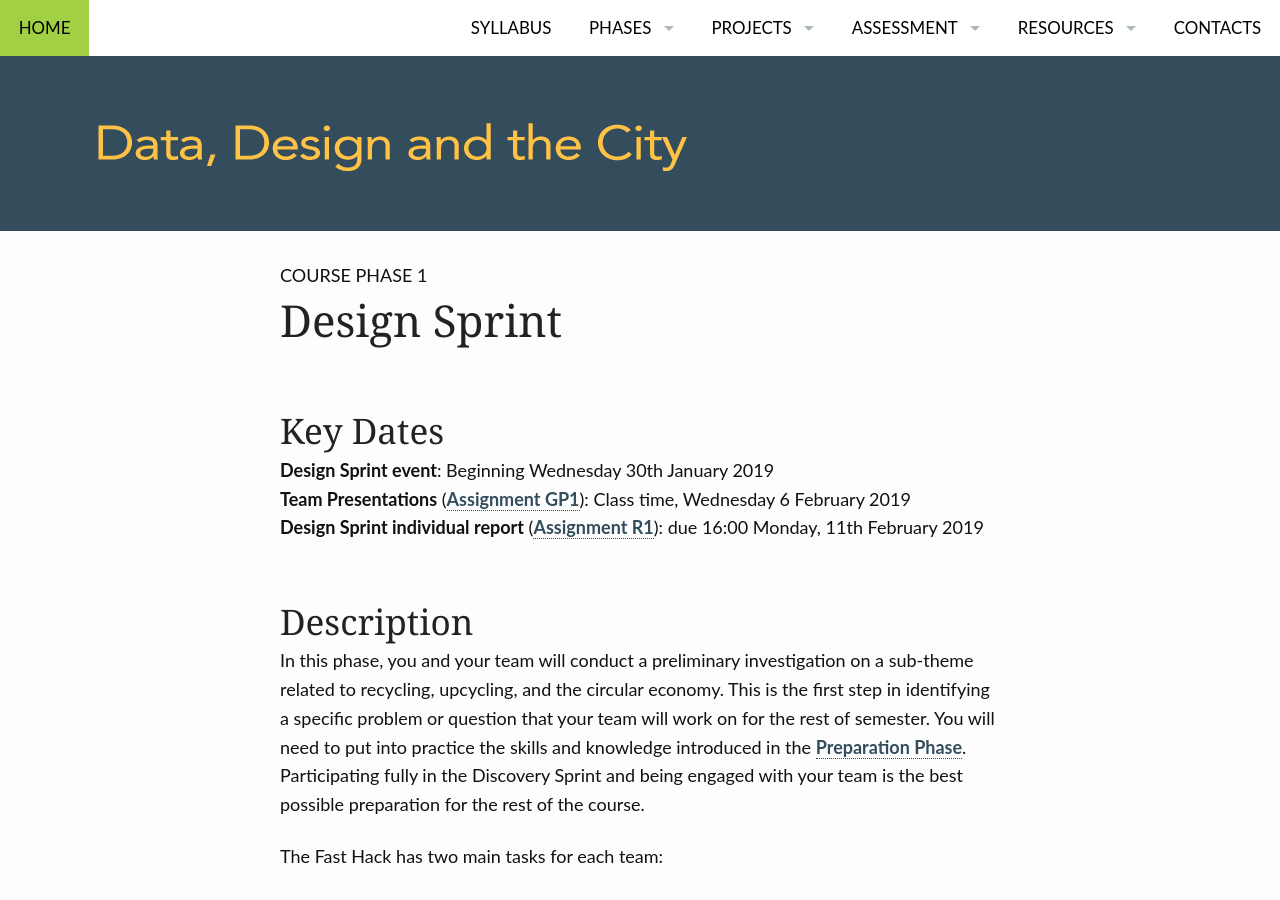
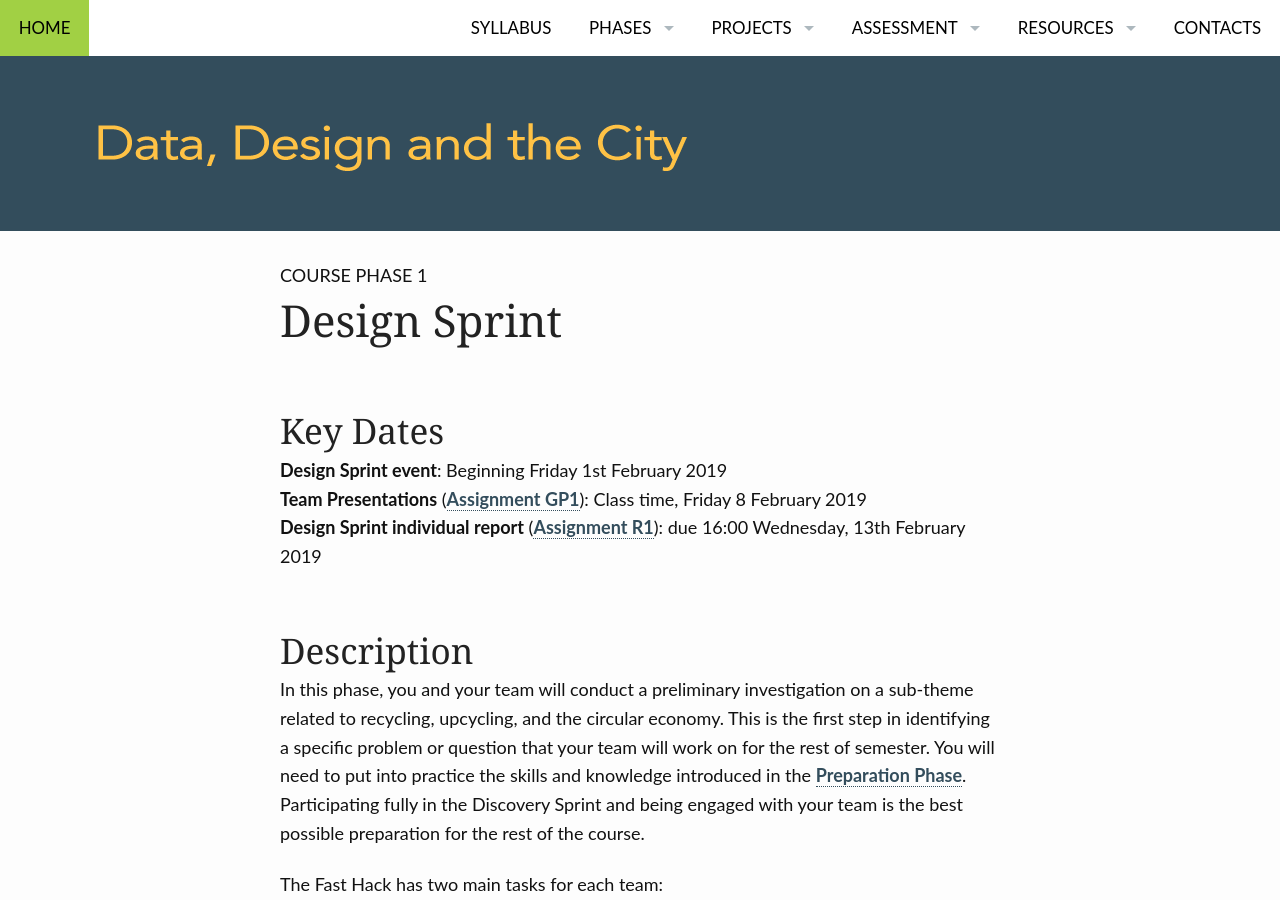
Before and after one commit to edinburghlivinglab/ddc, a Jekyll site: the page built from pages/sprint.md, in a window 1280 px wide and 900 px high. Built offline with Jekyll 4.4.1, drawn with Linux system fonts in a browser that asks for light colours.

Commit message:
Update sprint.md

```diff
--- a/pages/sprint.md
+++ b/pages/sprint.md
@@ -12,9 +12,9 @@ permalink: "/design_sprint/"
 
 ## Key Dates
 
-**Design Sprint event**: Beginning Wednesday 30th January 2019
-**Team Presentations** ([Assignment GP1]({{ site.baseurl }}/assignment_gp1/)): Class time, Wednesday 6 February 2019
-**Design Sprint individual report** ([Assignment R1]({{ site.baseurl }}/assignment_r1/)): due 16:00 Monday, 11th February 2019
+**Design Sprint event**: Beginning Friday 1st February 2019
+**Team Presentations** ([Assignment GP1]({{ site.baseurl }}/assignment_gp1/)): Class time, Friday 8 February 2019
+**Design Sprint individual report** ([Assignment R1]({{ site.baseurl }}/assignment_r1/)): due 16:00 Wednesday, 13th February 2019
 
 
 ## Description
```
